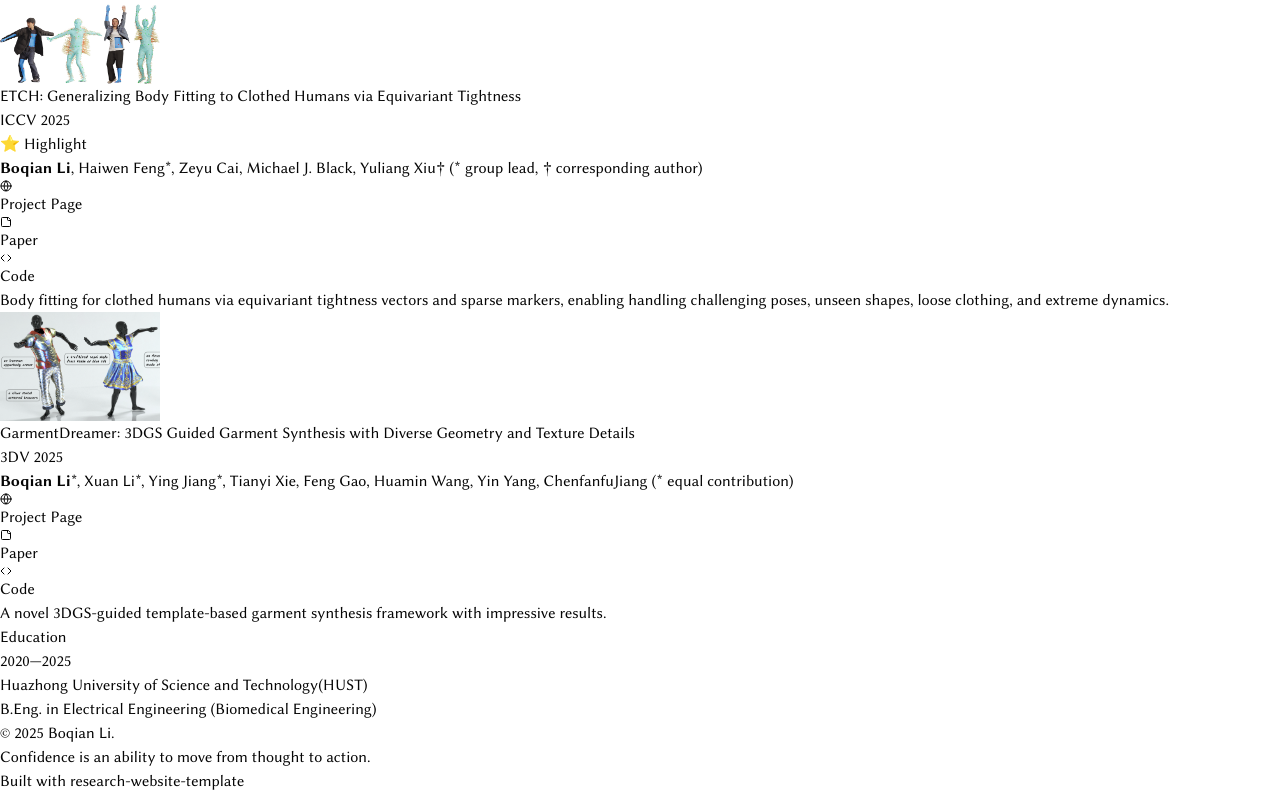
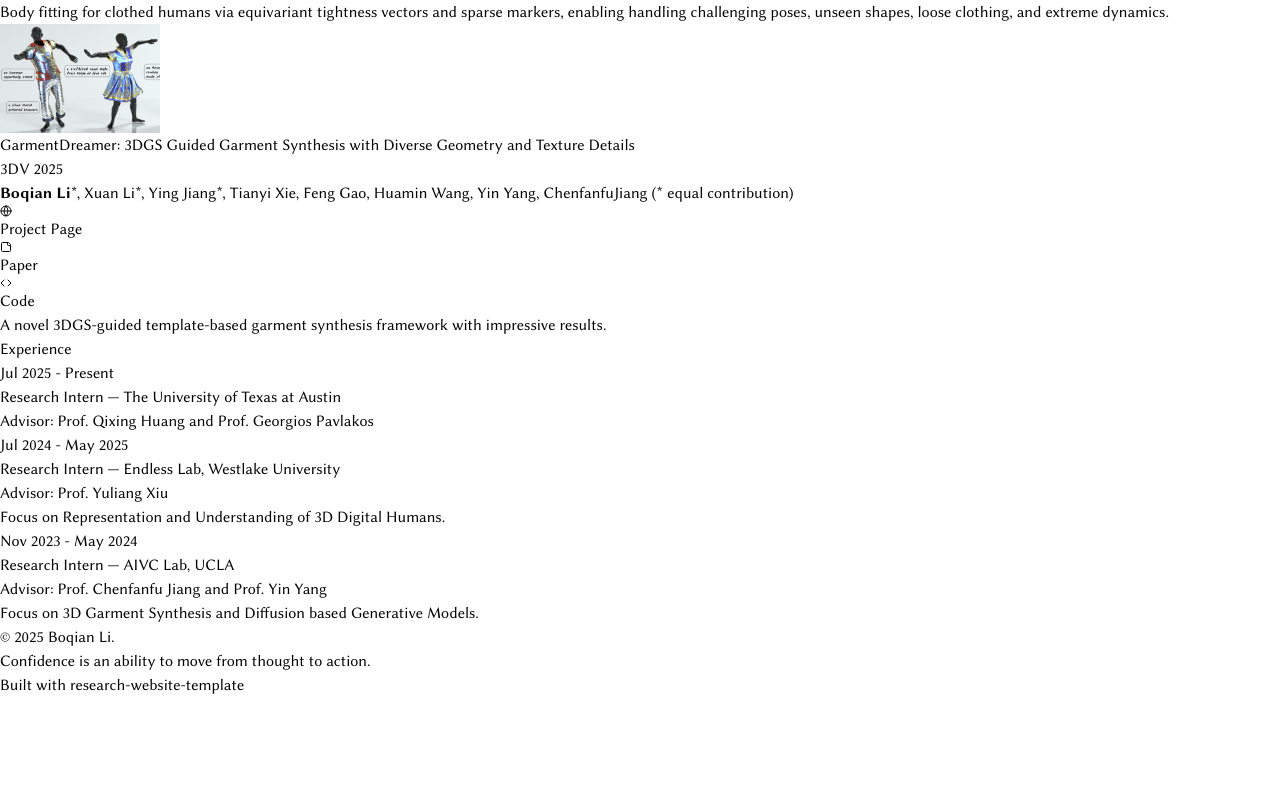
Before and after one commit to boqian-li/boqian-li.github.io, a Next.js app: page / in a window 1280 px wide. Shown: the part 896-1689 px from the top of the page. After the commit the page ends 1593 px from the top, so only its background shows below. Built offline with nearby package versions, Linux system fonts and the light colour scheme.

Commit message:
change section-order

```diff
--- a/src/data/education.ts
+++ b/src/data/education.ts
@@ -15,12 +15,12 @@ export const educationData: Education[] = [
   //   degree: "Ph.D. in Computer Science",
   //   advisor: "Prof. Sarah Johnson",
   // },
-  {
-    year: "2020—2025",
-    institution: "Huazhong University of Science and Technology(HUST)",
-    degree: "B.Eng. in Electrical Engineering (Biomedical Engineering)",
-    // thesis: "Algorithmic Approaches to Causal Discovery",
-    // Optional links to thesis
-    // thesisUrl: "https://dspace.mit.edu/handle/1721.1/149111"
-  },
+  // {
+  //   year: "2020—2025",
+  //   institution: "Huazhong University of Science and Technology(HUST)",
+  //   degree: "B.Eng. in Electrical Engineering (Biomedical Engineering)",
+  //   // thesis: "Algorithmic Approaches to Causal Discovery",
+  //   // Optional links to thesis
+  //   // thesisUrl: "https://dspace.mit.edu/handle/1721.1/149111"
+  // },
 ];
--- a/src/data/section-order.ts
+++ b/src/data/section-order.ts
@@ -8,8 +8,8 @@ export enum Section {
 
 export const sectionOrder = [
   Section.News,
+  Section.Publication,
   Section.Experience,
-  Section.Publication,
   Section.Education,
   Section.Portfolio,
 ];
```
